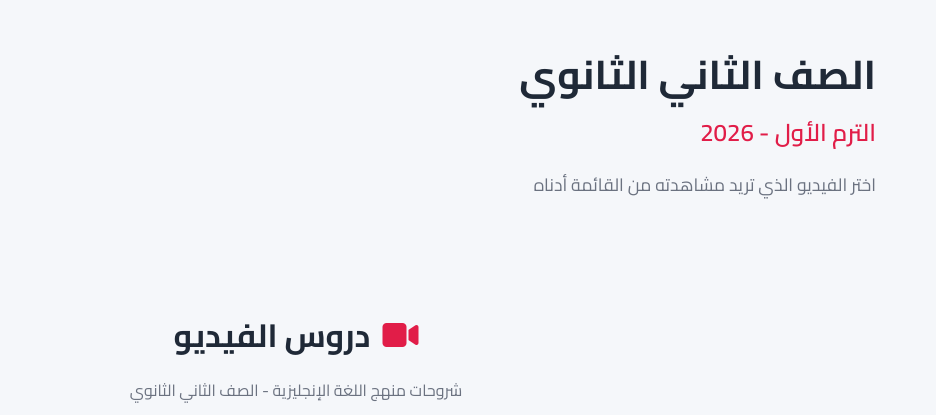
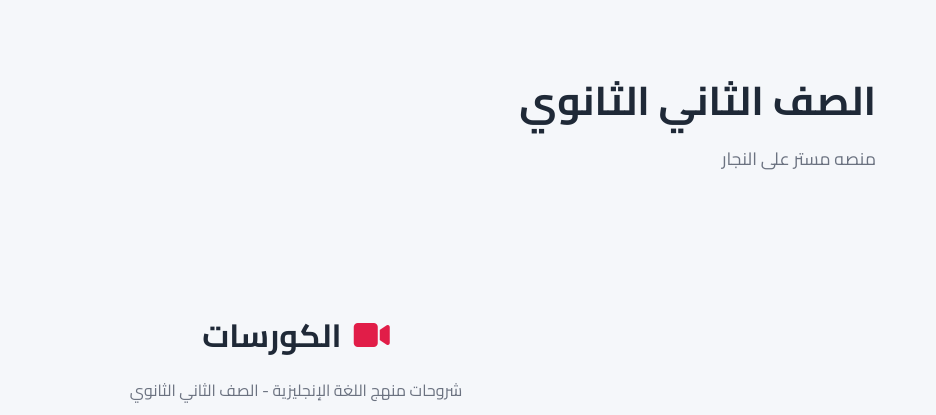
Before and after one commit to gost-top/Ali, a plain HTML site: page 2.html in a window 1280 px wide. Shown: the part 175-590 px from the top of the page, 344-1280 px from the left. Drawn offline with nearby package versions, Linux system fonts and the light colour scheme.

Commit message:
Update 2.html

```diff
--- a/2.html
+++ b/2.html
@@ -665,15 +665,15 @@
         <i class="fas fa-arrow-up"></i>
     </button>
 
-    <a href="https://wa.me/2011292941562" target="_blank" class="whatsapp-btn">
+    <a href="https://wa.me/201144112839" target="_blank" class="whatsapp-btn">
         <i class="fab fa-whatsapp"></i>
     </a>
 
     <section class="hero">
         <div class="text">
-            <h1 class="animate__animated animate__fadeInRight">الصف الثاني الثانوي<br /><span>الترم الأول - 2026</span>
+            <h1 class="animate__animated animate__fadeInRight">الصف الثاني الثانوي<br /><span></span>
             </h1>
-            <p class="grade-description">اختر الفيديو الذي تريد مشاهدته من القائمة أدناه</p>
+            <p class="grade-description">منصه مستر على النجار</p>
         </div>
         <div class="image">
             <img src="https://res.cloudinary.com/dxi9blaqb/image/upload/v1777034529/5043_xwjrbn.png"
@@ -683,7 +683,7 @@
 
     <section class="videos-section">
         <div class="section-header">
-            <h2><i class="fas fa-video"></i> دروس الفيديو</h2>
+            <h2><i class="fas fa-video"></i>الكورسات</h2>
             <p>شروحات منهج اللغة الإنجليزية - الصف الثاني الثانوي</p>
         </div>
         <div class="videos-grid" id="videosGrid"></div>
```
